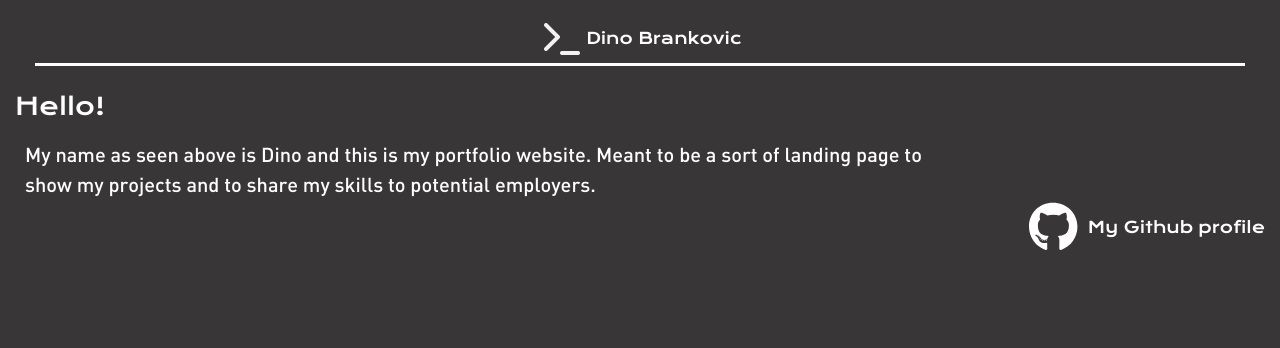
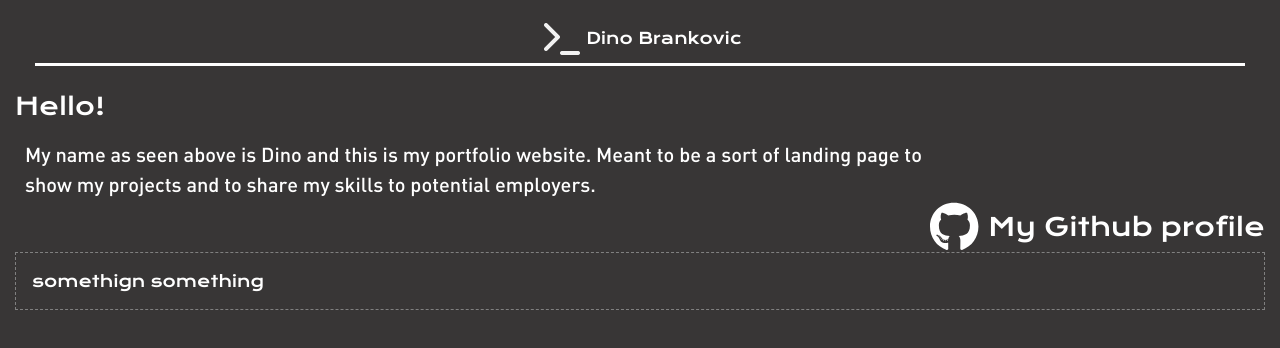
Before and after one commit to D1noD3v/portfolio, a Next.js app: page / in a window 1280 px wide. Shown: the top 348 px of the page. Built offline with nearby package versions, Linux system fonts and the light colour scheme.

Commit message:
more mui features

```diff
--- a/package.json
+++ b/package.json
@@ -19,6 +19,7 @@
     "@vercel/analytics": "^1.4.1",
     "clsx": "^2.1.1",
     "framer-motion": "^11.11.11",
+    "mui-utils": "^0.0.4",
     "next": "^15.0.1",
     "react": "^18",
     "react-dom": "^18",
--- a/pages/index.jsx
+++ b/pages/index.jsx
@@ -4,6 +4,7 @@ import Image from 'next/image';
 import { FontAwesomeIcon } from "@fortawesome/react-fontawesome";
 import { faGithub } from "@fortawesome/free-brands-svg-icons";
 import { Analytics } from "@vercel/analytics/react"
+import Box from '@mui/material/Box';
 
 
 
@@ -31,7 +32,7 @@ function About() {
       <p className='about'>My name as seen above is Dino and this is my portfolio website. Meant to be a sort of landing page to <br />
       show my projects and to share my skills to potential employers.
       </p>
-      <Analytics/>
+      <Analytics/><Analytics/>
     </>
   );
 }
@@ -40,11 +41,12 @@ function GithubAbout(){
   return (
     <>
       <div className='githubtitle'>
-        <FontAwesomeIcon style={{fontSize: '50px'}} icon={faGithub}></FontAwesomeIcon><h1>My Github profile</h1>
+        <a href="https://github.com/D1noD3v"><FontAwesomeIcon style={{fontSize: '50px'}} icon={faGithub}></FontAwesomeIcon></a>
+        <h1 style={{fontSize: '25px'}}>My Github profile</h1>
       </div>
-      <div className='projects'>
-
-      </div>
+      <Box component="section" sx={{ p: 2, border: '1px dashed grey' }}>
+        somethign something
+      </Box>
     </>
   )
 }
```
Also changed, not shown: 2 other files (tests, documents, lock files or other folders).
